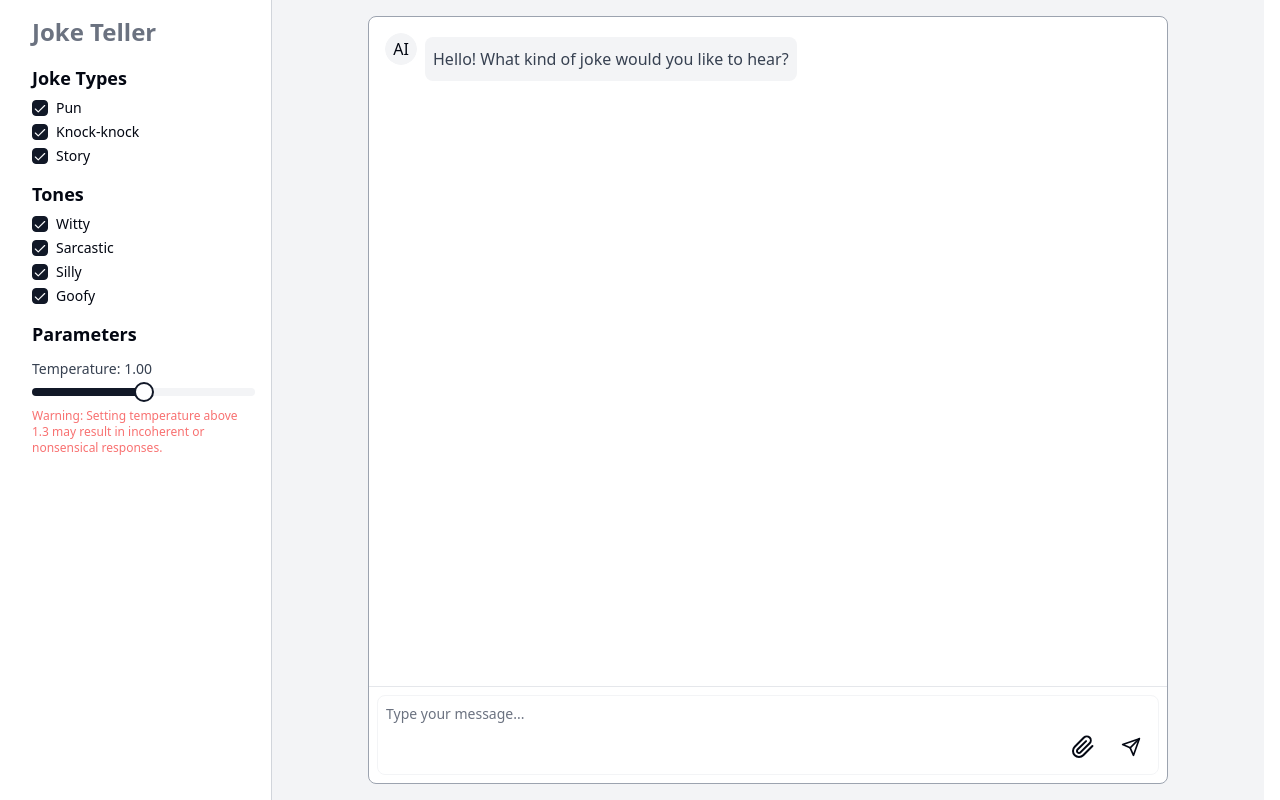
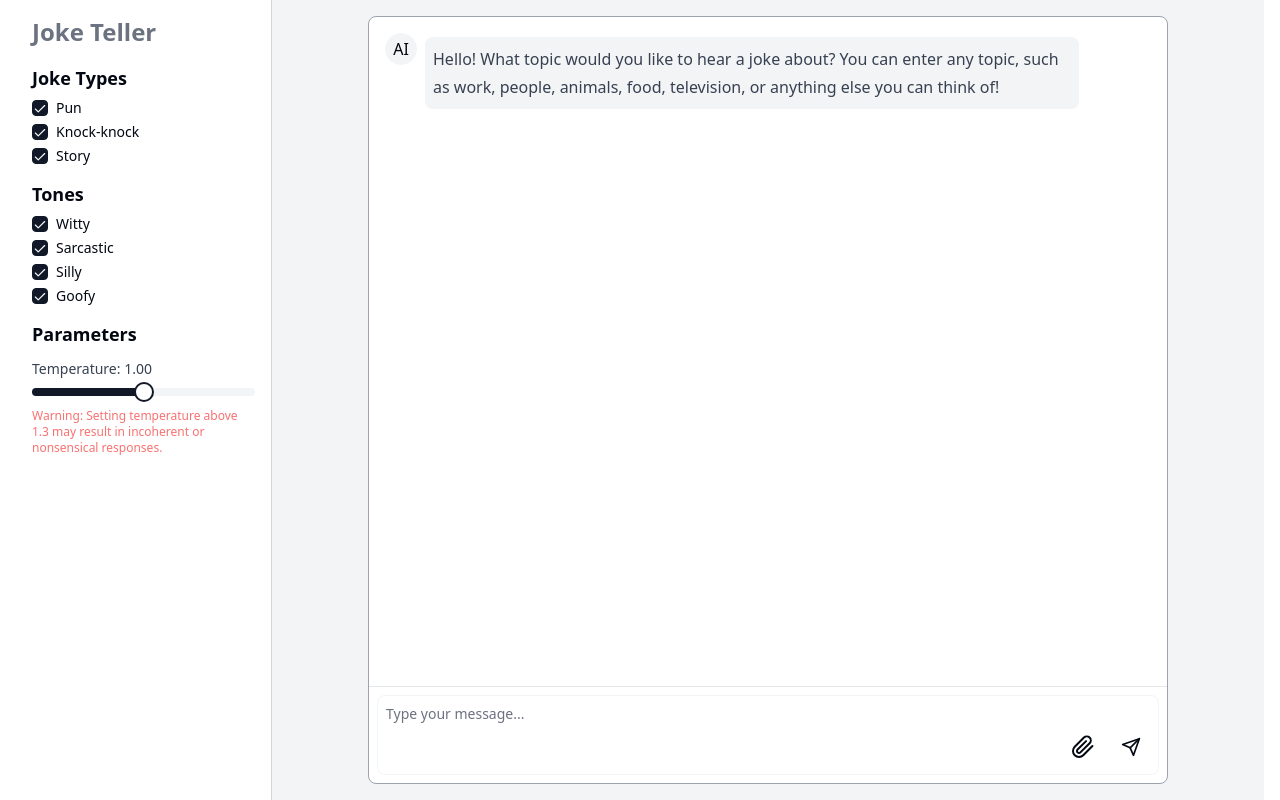
Before and after one commit to chochinlu/encode_ai_bootcamp_week_2_homework, a Next.js app: page / in a window 1280 px wide. Built offline with nearby package versions, Linux system fonts and the light colour scheme.

Commit message:
add topic tips

```diff
--- a/components/chat.tsx
+++ b/components/chat.tsx
@@ -33,9 +33,12 @@ interface Message {
   imageUrl?: string;
 }
 
+const welcomeMessage = 'Hello! What topic would you like to hear a joke about? You can enter any topic, such as work, people, animals, food, television, or anything else you can think of!'
+
+
 export function Chat() {
   const [messages, setMessages] = useState<Message[]>([
-    { role: 'assistant', content: 'Hello! What kind of joke would you like to hear?' }
+    { role: 'assistant', content: welcomeMessage }
   ]);
   const [inputMessage, setInputMessage] = useState('');
   const [isThinking, setIsThinking] = useState(false);
```
